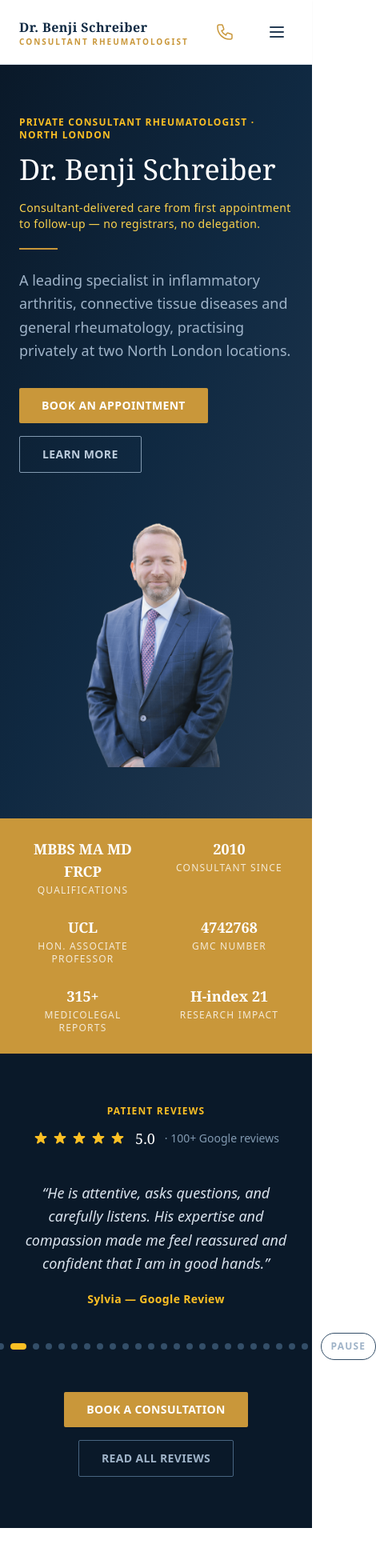
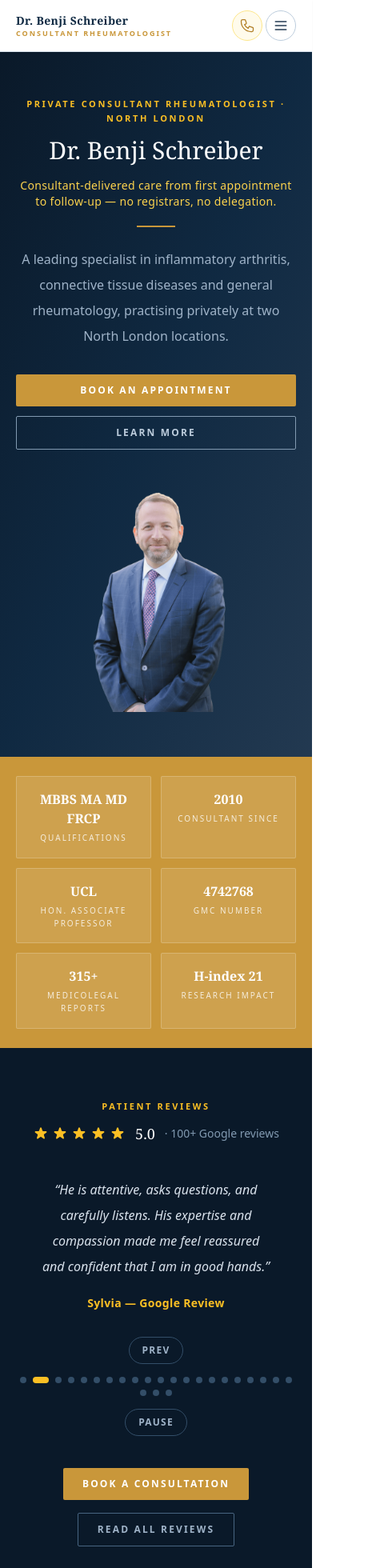
Before and after one commit to benjischreiber/benjischreiber-website, a Next.js app: page / in a window 390 px wide. Shown: the top 1960 px of the page at 80% size, 470 px wide, since content can reach past the window. Built offline with nearby package versions, Linux system fonts and the light colour scheme.

Commit message:
Refine mobile spacing and typography

```diff
--- a/app/globals.css
+++ b/app/globals.css
@@ -8,7 +8,7 @@
   }
 
   body {
-    @apply text-navy-900 bg-white antialiased;
+    @apply bg-white text-navy-900 antialiased leading-relaxed;
   }
 
   h1, h2, h3, h4, h5, h6 {
@@ -18,32 +18,36 @@
 
 @layer components {
   .container-content {
-    @apply max-w-5xl mx-auto px-6 lg:px-8;
+    @apply mx-auto max-w-5xl px-5 sm:px-6 lg:px-8;
   }
 
   .section-padding {
-    @apply py-16 md:py-24;
+    @apply py-14 md:py-24;
   }
 
   .btn-primary {
-    @apply inline-block bg-gold-500 text-white font-semibold px-7 py-3 rounded-sm
-           hover:bg-gold-600 transition-colors duration-200 tracking-wide text-sm uppercase;
+    @apply inline-flex items-center justify-center rounded-sm bg-gold-500 px-6 py-3 text-center text-xs font-semibold uppercase tracking-[0.18em] text-white
+           transition-colors duration-200 hover:bg-gold-600 sm:px-7 sm:text-sm;
   }
 
   .btn-outline {
-    @apply inline-block border border-navy-800 text-navy-800 font-semibold px-7 py-3 rounded-sm
-           hover:bg-navy-800 hover:text-white transition-colors duration-200 tracking-wide text-sm uppercase;
+    @apply inline-flex items-center justify-center rounded-sm border border-navy-800 px-6 py-3 text-center text-xs font-semibold uppercase tracking-[0.18em] text-navy-800
+           transition-colors duration-200 hover:bg-navy-800 hover:text-white sm:px-7 sm:text-sm;
   }
 
   .section-label {
-    @apply text-gold-500 text-xs font-semibold tracking-widest uppercase mb-3;
+    @apply mb-3 text-[11px] font-semibold uppercase tracking-[0.24em] text-gold-500;
   }
 
   .section-title {
-    @apply text-3xl md:text-4xl font-serif text-navy-900 leading-snug;
+    @apply font-serif text-3xl leading-tight text-navy-900 md:text-4xl;
   }
 
   .divider-gold {
     @apply w-12 h-0.5 bg-gold-500 mt-4 mb-6;
   }
+
+  .card-panel {
+    @apply rounded-sm border border-navy-100 bg-white shadow-[0_16px_40px_-28px_rgba(16,42,67,0.35)];
+  }
 }
--- a/app/page.tsx
+++ b/app/page.tsx
@@ -102,33 +102,33 @@ export default function HomePage() {
       {/* Hero */}
       <section className="relative bg-navy-950 text-white overflow-hidden">
         <div className="absolute inset-0 bg-gradient-to-br from-navy-950 via-navy-900 to-navy-800 opacity-95" />
-        <div className="relative container-content section-padding flex flex-col md:flex-row items-center gap-12 md:gap-16">
+        <div className="relative container-content section-padding flex flex-col items-center gap-10 md:flex-row md:gap-16">
           {/* Text */}
-          <div className="flex-1 max-w-2xl">
+          <div className="max-w-2xl flex-1 text-center md:text-left">
             <p className="section-label !text-gold-400">Private Consultant Rheumatologist · North London</p>
-            <h1 className="text-4xl md:text-5xl lg:text-6xl font-serif leading-tight mb-4">
+            <h1 className="mb-4 text-3xl font-serif leading-tight sm:text-4xl md:text-5xl lg:text-6xl">
               Dr. Benji Schreiber
             </h1>
-            <p className="text-gold-300 text-sm tracking-wide mb-5">
+            <p className="mb-5 text-sm tracking-wide text-gold-300 sm:text-[15px]">
               Consultant-delivered care from first appointment to follow-up — no registrars, no delegation.
             </p>
-            <div className="w-12 h-0.5 bg-gold-500 mb-6" />
-            <p className="text-navy-300 text-lg leading-relaxed mb-8 max-w-xl">
+            <div className="mx-auto mb-6 h-0.5 w-12 bg-gold-500 md:mx-0" />
+            <p className="mx-auto mb-8 max-w-xl text-base leading-8 text-navy-300 sm:text-lg md:mx-0">
               A leading specialist in inflammatory arthritis, connective tissue diseases and general
               rheumatology, practising privately at two North London locations.
             </p>
-            <div className="flex flex-wrap gap-4">
-              <Link href="/contact" className="btn-primary">
+            <div className="flex flex-col gap-3 sm:flex-row sm:flex-wrap md:justify-start">
+              <Link href="/contact" className="btn-primary w-full sm:w-auto">
                 Book an Appointment
               </Link>
-              <Link href="/about" className="btn-outline !border-navy-400 !text-navy-200 hover:!bg-navy-800 hover:!text-white">
+              <Link href="/about" className="btn-outline w-full !border-navy-400 !text-navy-200 hover:!bg-navy-800 hover:!text-white sm:w-auto">
                 Learn More
               </Link>
             </div>
           </div>
 
           {/* Headshot */}
-          <div className="flex-shrink-0 w-64 h-80 md:w-72 md:h-96 relative">
+          <div className="relative h-72 w-56 flex-shrink-0 sm:h-80 sm:w-64 md:h-96 md:w-72">
             <Image
               src="/images/benji.png"
               alt="Dr. Benji Schreiber — Consultant Rheumatologist"
@@ -143,11 +143,11 @@ export default function HomePage() {
       {/* Credentials strip */}
       <section className="bg-gold-500">
         <div className="container-content py-6">
-          <div className="grid grid-cols-2 md:grid-cols-3 lg:grid-cols-6 gap-6 text-white text-center">
+          <div className="grid grid-cols-2 gap-3 text-center text-white sm:gap-4 md:grid-cols-3 lg:grid-cols-6 lg:gap-6">
             {credentials.map((c) => (
-              <div key={c.label}>
-                <p className="font-serif text-lg font-semibold">{c.value}</p>
-                <p className="text-xs tracking-widest uppercase opacity-80 mt-0.5">{c.label}</p>
+              <div key={c.label} className="rounded-sm border border-white/20 bg-white/10 px-3 py-4">
+                <p className="font-serif text-base font-semibold sm:text-lg">{c.value}</p>
+                <p className="mt-1 text-[10px] uppercase tracking-[0.2em] opacity-80">{c.label}</p>
               </div>
             ))}
           </div>
@@ -239,15 +239,15 @@ export default function HomePage() {
 
       {/* CTA after My Approach */}
       <section className="bg-gold-500 py-10">
-        <div className="container-content flex flex-col sm:flex-row items-center justify-between gap-6">
-          <p className="text-white font-serif text-lg text-center sm:text-left">
+        <div className="container-content flex flex-col items-center justify-between gap-6 sm:flex-row">
+          <p className="text-center font-serif text-lg text-white sm:text-left">
             Ready to book a consultation with Dr. Schreiber?
           </p>
-          <div className="flex gap-3 flex-shrink-0">
-            <Link href="/contact" className="bg-white text-gold-600 font-semibold text-sm uppercase tracking-widest px-6 py-3 hover:bg-navy-50 transition-colors duration-150">
+          <div className="flex w-full flex-col gap-3 sm:w-auto sm:flex-row sm:flex-shrink-0">
+            <Link href="/contact" className="btn-outline w-full !border-white !bg-white !px-6 !py-3 !text-gold-600 hover:!bg-navy-50 sm:w-auto">
               Book an Appointment
             </Link>
-            <a href="tel:02084586775" className="border border-white text-white font-semibold text-sm uppercase tracking-widest px-6 py-3 hover:bg-gold-600 transition-colors duration-150">
+            <a href="tel:02084586775" className="btn-outline w-full !border-white !text-white hover:!bg-gold-600 sm:w-auto">
               020 8458 6775
             </a>
           </div>
@@ -262,29 +262,29 @@ export default function HomePage() {
             <h2 className="section-title">Conditions &amp; Services</h2>
             <div className="divider-gold mx-auto" />
           </div>
-          <div className="grid grid-cols-1 md:grid-cols-2 lg:grid-cols-3 gap-8">
+          <div className="grid grid-cols-1 gap-6 md:grid-cols-2 lg:grid-cols-3 lg:gap-8">
             {specialties.map((s) => (
               <Link
                 key={s.title}
                 href={s.href}
-                className="bg-white p-8 border border-navy-100 hover:border-gold-300 hover:shadow-md transition-all duration-200 group"
+                className="card-panel group flex h-full flex-col p-6 transition-all duration-200 hover:-translate-y-1 hover:border-gold-300 hover:shadow-md sm:p-8"
               >
                 <div className="text-gold-500 mb-4 group-hover:scale-110 transition-transform duration-200">
                   {s.icon}
                 </div>
                 <h3 className="font-serif text-navy-900 text-lg mb-3">{s.title}</h3>
                 <p className="text-navy-500 text-sm leading-relaxed">{s.description}</p>
-                <span className="mt-5 inline-block text-sm font-medium text-gold-600 underline underline-offset-2">
+                <span className="mt-auto pt-5 text-sm font-medium text-gold-600 underline underline-offset-2">
                   Learn more
                 </span>
               </Link>
             ))}
           </div>
-          <div className="text-center mt-10 flex gap-4 justify-center flex-wrap">
-            <Link href="/contact" className="btn-primary">
+          <div className="mt-10 flex flex-col justify-center gap-3 text-center sm:flex-row sm:flex-wrap sm:gap-4">
+            <Link href="/contact" className="btn-primary w-full sm:w-auto">
               Book a Consultation
             </Link>
-            <Link href="/conditions" className="btn-outline">
+            <Link href="/conditions" className="btn-outline w-full sm:w-auto">
               View All Conditions
             </Link>
           </div>
@@ -303,9 +303,9 @@ export default function HomePage() {
               both offering on-site diagnostics and easy access by tube, bus or car.
             </p>
           </div>
-          <div className="grid md:grid-cols-2 gap-8 max-w-4xl mx-auto">
+          <div className="mx-auto grid max-w-4xl gap-6 md:grid-cols-2 md:gap-8">
             {/* Location 1 */}
-            <div className="bg-navy-50 border border-navy-100 p-8 hover:border-gold-300 hover:shadow-sm transition-all duration-200">
+            <div className="card-panel bg-navy-50 p-6 transition-all duration-200 hover:border-gold-300 hover:shadow-sm sm:p-8">
               <p className="text-xs text-gold-500 uppercase tracking-widest font-semibold mb-3">Location 1</p>
               <h3 className="font-serif text-navy-900 text-lg mb-1">Wellington Diagnostics</h3>
               <p className="text-navy-500 text-sm mb-4">Golders Green, North London</p>
@@ -328,7 +328,7 @@ export default function HomePage() {
               </a>
             </div>
             {/* Location 2 */}
-            <div className="bg-navy-50 border border-navy-100 p-8 hover:border-gold-300 hover:shadow-sm transition-all duration-200">
+            <div className="card-panel bg-navy-50 p-6 transition-all duration-200 hover:border-gold-300 hover:shadow-sm sm:p-8">
               <p className="text-xs text-gold-500 uppercase tracking-widest font-semibold mb-3">Location 2</p>
               <h3 className="font-serif text-navy-900 text-lg mb-1">Hospital of St John &amp; St Elizabeth</h3>
               <p className="text-navy-500 text-sm mb-4">St John&apos;s Wood, North London</p>
@@ -351,8 +351,8 @@ export default function HomePage() {
               </a>
             </div>
           </div>
-          <div className="text-center mt-8">
-            <Link href="/consulting-rooms" className="btn-outline">
+          <div className="mt-8 text-center">
+            <Link href="/consulting-rooms" className="btn-outline w-full sm:w-auto">
               Full directions &amp; maps
             </Link>
           </div>
@@ -362,30 +362,30 @@ export default function HomePage() {
       {/* Quick appointment request form */}
       <section className="section-padding bg-navy-950" id="request-appointment">
         <div className="container-content">
-          <div className="grid md:grid-cols-2 gap-12 items-center">
+          <div className="grid items-center gap-10 md:grid-cols-2 md:gap-12">
             {/* Left text */}
-            <div>
+            <div className="text-center md:text-left">
               <p className="section-label !text-gold-400">Get in Touch</p>
               <h2 className="section-title !text-white mb-4">Request an Appointment</h2>
-              <div className="w-12 h-0.5 bg-gold-500 mb-6" />
-              <p className="text-navy-300 leading-relaxed mb-4">
+              <div className="mx-auto mb-6 h-0.5 w-12 bg-gold-500 md:mx-0" />
+              <p className="mb-4 text-navy-300 leading-8">
                 To book a consultation with Dr. Schreiber, please fill in your details and we
                 will respond within one working day.
               </p>
               <div className="space-y-3 text-sm text-navy-400">
-                <div className="flex items-center gap-3">
+                <div className="flex items-center justify-center gap-3 md:justify-start">
                   <svg className="w-4 h-4 text-gold-500 flex-shrink-0" fill="none" stroke="currentColor" viewBox="0 0 24 24">
                     <path strokeLinecap="round" strokeLinejoin="round" strokeWidth={2} d="M3 5a2 2 0 012-2h3.28a1 1 0 01.948.684l1.498 4.493a1 1 0 01-.502 1.21l-2.257 1.13a11.042 11.042 0 005.516 5.516l1.13-2.257a1 1 0 011.21-.502l4.493 1.498a1 1 0 01.684.949V19a2 2 0 01-2 2h-1C9.716 21 3 14.284 3 6V5z" />
                   </svg>
                   <a href="tel:02084586775" className="hover:text-gold-400 transition-colors">020 8458 6775</a>
                 </div>
-                <div className="flex items-center gap-3">
+                <div className="flex items-center justify-center gap-3 md:justify-start">
                   <svg className="w-4 h-4 text-gold-500 flex-shrink-0" fill="none" stroke="currentColor" viewBox="0 0 24 24">
                     <path strokeLinecap="round" strokeLinejoin="round" strokeWidth={2} d="M3 8l7.89 5.26a2 2 0 002.22 0L21 8M5 19h14a2 2 0 002-2V7a2 2 0 00-2-2H5a2 2 0 00-2 2v10a2 2 0 002 2z" />
                   </svg>
                   <a href="mailto:info@benjischreiber.com" className="hover:text-gold-400 transition-colors">info@benjischreiber.com</a>
                 </div>
-                <div className="flex items-start gap-3">
+                <div className="flex items-start justify-center gap-3 text-left md:justify-start">
                   <svg className="w-4 h-4 text-gold-500 flex-shrink-0 mt-0.5" fill="none" stroke="currentColor" viewBox="0 0 24 24">
                     <path strokeLinecap="round" strokeLinejoin="round" strokeWidth={2} d="M17.657 16.657L13.414 20.9a1.998 1.998 0 01-2.827 0l-4.244-4.243a8 8 0 1111.314 0z" />
                     <path strokeLinecap="round" strokeLinejoin="round" strokeWidth={2} d="M15 11a3 3 0 11-6 0 3 3 0 016 0z" />
@@ -396,7 +396,7 @@ export default function HomePage() {
             </div>
 
             {/* Right form */}
-            <div className="bg-white p-8 shadow-xl">
+            <div className="card-panel bg-white p-6 sm:p-8">
               <h3 className="font-serif text-navy-900 text-lg mb-6">Quick Appointment Request</h3>
               <InquiryForm
                 compact
--- a/components/Navbar.tsx
+++ b/components/Navbar.tsx
@@ -26,14 +26,14 @@ export default function Navbar() {
   };
 
   return (
-    <header className="bg-white border-b border-navy-100 sticky top-0 z-50 shadow-sm">
-      <div className="container-content flex items-center justify-between h-20">
+    <header className="sticky top-0 z-50 border-b border-navy-100 bg-white/95 shadow-sm backdrop-blur">
+      <div className="container-content flex h-16 items-center justify-between sm:h-20">
         {/* Logo / Name */}
         <Link href="/" className="flex flex-col leading-tight">
-          <span className="font-serif text-navy-900 text-base font-semibold tracking-wide whitespace-nowrap">
+          <span className="whitespace-nowrap font-serif text-sm font-semibold tracking-wide text-navy-900 sm:text-base">
             Dr. Benji Schreiber
           </span>
-          <span className="text-gold-500 text-[10px] tracking-[0.2em] uppercase font-semibold whitespace-nowrap">
+          <span className="whitespace-nowrap text-[9px] font-semibold uppercase tracking-[0.22em] text-gold-500 sm:text-[10px]">
             Consultant Rheumatologist
           </span>
         </Link>
@@ -60,12 +60,13 @@ export default function Navbar() {
         </nav>
 
         {/* Mobile click-to-call */}
+        <div className="flex items-center gap-1 lg:hidden">
           <a
             href="tel:02084586775"
-          className="lg:hidden p-2 text-gold-500"
+            className="rounded-full border border-gold-200 bg-gold-50 p-2 text-gold-600 transition-colors hover:bg-gold-100"
             aria-label="Call secretary"
           >
-          <svg className="w-6 h-6" fill="none" stroke="currentColor" viewBox="0 0 24 24">
+            <svg className="h-5 w-5" fill="none" stroke="currentColor" viewBox="0 0 24 24">
               <path strokeLinecap="round" strokeLinejoin="round" strokeWidth={1.5}
                 d="M3 5a2 2 0 012-2h3.28a1 1 0 01.948.684l1.498 4.493a1 1 0 01-.502 1.21l-2.257 1.13a11.042 11.042 0 005.516 5.516l1.13-2.257a1 1 0 011.21-.502l4.493 1.498a1 1 0 01.684.949V19a2 2 0 01-2 2h-1C9.716 21 3 14.284 3 6V5z" />
             </svg>
@@ -73,14 +74,14 @@ export default function Navbar() {
 
           {/* Mobile hamburger */}
           <button
-          className="lg:hidden p-2 text-navy-800"
+            className="rounded-full border border-navy-200 p-2 text-navy-800 transition-colors hover:border-gold-300 hover:text-gold-600"
             onClick={() => setMenuOpen(!menuOpen)}
             aria-label="Toggle menu"
             aria-expanded={menuOpen}
             aria-controls="mobile-navigation"
           >
             <svg
-            className="w-6 h-6"
+              className="h-5 w-5"
               fill="none"
               stroke="currentColor"
               viewBox="0 0 24 24"
@@ -103,18 +104,19 @@ export default function Navbar() {
             </svg>
           </button>
         </div>
+      </div>
 
       {/* Mobile menu */}
       {menuOpen && (
-        <div id="mobile-navigation" className="lg:hidden bg-white border-t border-navy-100 px-6 pb-6">
-          <nav className="flex flex-col gap-4 pt-4">
+        <div id="mobile-navigation" className="border-t border-navy-100 bg-white px-5 pb-6 shadow-lg lg:hidden">
+          <nav className="flex flex-col gap-1 pt-4">
             {navLinks.map((link) => (
               <Link
                 key={link.href}
                 href={link.href}
                 onClick={() => setMenuOpen(false)}
-                className={`text-sm font-medium tracking-wide py-1 border-b border-navy-50
-                  ${isActive(link.href) ? "text-gold-500" : "text-navy-700"}`}
+                className={`rounded-sm border-b border-navy-50 px-2 py-3 text-sm font-medium tracking-wide transition-colors
+                  ${isActive(link.href) ? "text-gold-500" : "text-navy-700 hover:text-gold-500"}`}
               >
                 {link.label}
               </Link>
@@ -122,7 +124,7 @@ export default function Navbar() {
             <Link
               href="/contact"
               onClick={() => setMenuOpen(false)}
-              className="btn-primary text-center mt-2"
+              className="btn-primary mt-3 w-full text-center"
             >
               Book Appointment
             </Link>
--- a/components/ReviewCarousel.tsx
+++ b/components/ReviewCarousel.tsx
@@ -87,7 +87,7 @@ export default function ReviewCarousel() {
 
   return (
     <div
-      className="max-w-2xl mx-auto text-center"
+      className="mx-auto max-w-3xl text-center"
       onMouseEnter={() => setIsPaused(true)}
       onMouseLeave={() => setIsPaused(false)}
       onFocus={() => setIsPaused(true)}
@@ -98,26 +98,26 @@ export default function ReviewCarousel() {
         className="transition-opacity duration-300"
         style={{ opacity: fading ? 0 : 1 }}
       >
-        <blockquote className="text-navy-100 text-lg leading-relaxed italic mb-5">
+        <blockquote className="mx-auto max-w-2xl text-balance text-base italic leading-8 text-navy-100 sm:text-lg">
           {"\u201C"}{review.text}{"\u201D"}
         </blockquote>
-        <p className="text-gold-400 text-sm font-semibold tracking-wide">
+        <p className="mt-5 text-sm font-semibold tracking-wide text-gold-400">
           {review.author} &mdash; Google Review
         </p>
       </div>
 
-      <div className="mt-8 flex items-center justify-center gap-4">
+      <div className="mt-8 flex flex-col items-center justify-center gap-4 sm:flex-row">
         <button
           type="button"
           onClick={() => goTo((current - 1 + reviews.length) % reviews.length)}
-          className="rounded-full border border-navy-700 px-3 py-2 text-xs font-semibold uppercase tracking-widest text-navy-300 transition-colors hover:border-gold-400 hover:text-white"
+          className="rounded-full border border-navy-700 px-4 py-2 text-xs font-semibold uppercase tracking-widest text-navy-300 transition-colors hover:border-gold-400 hover:text-white"
           aria-label="Show previous review"
         >
           Prev
         </button>
 
         {/* Dot indicators */}
-        <div className="flex justify-center gap-2">
+        <div className="flex max-w-full flex-wrap justify-center gap-2">
         {reviews.map((_, i) => (
           <button
             key={i}
@@ -137,7 +137,7 @@ export default function ReviewCarousel() {
         <button
           type="button"
           onClick={() => setIsPaused((paused) => !paused)}
-          className="rounded-full border border-navy-700 px-3 py-2 text-xs font-semibold uppercase tracking-widest text-navy-300 transition-colors hover:border-gold-400 hover:text-white"
+          className="rounded-full border border-navy-700 px-4 py-2 text-xs font-semibold uppercase tracking-widest text-navy-300 transition-colors hover:border-gold-400 hover:text-white"
           aria-pressed={isPaused}
         >
           {isPaused || prefersReducedMotion ? "Play" : "Pause"}
```
Also changed, not shown: app/contact/page.tsx (+13 -11 lines), components/Footer.tsx (+11 -11 lines), components/InquiryForm.tsx (+6 -6 lines). Lines whose indentation alone changed are shown as unchanged.
